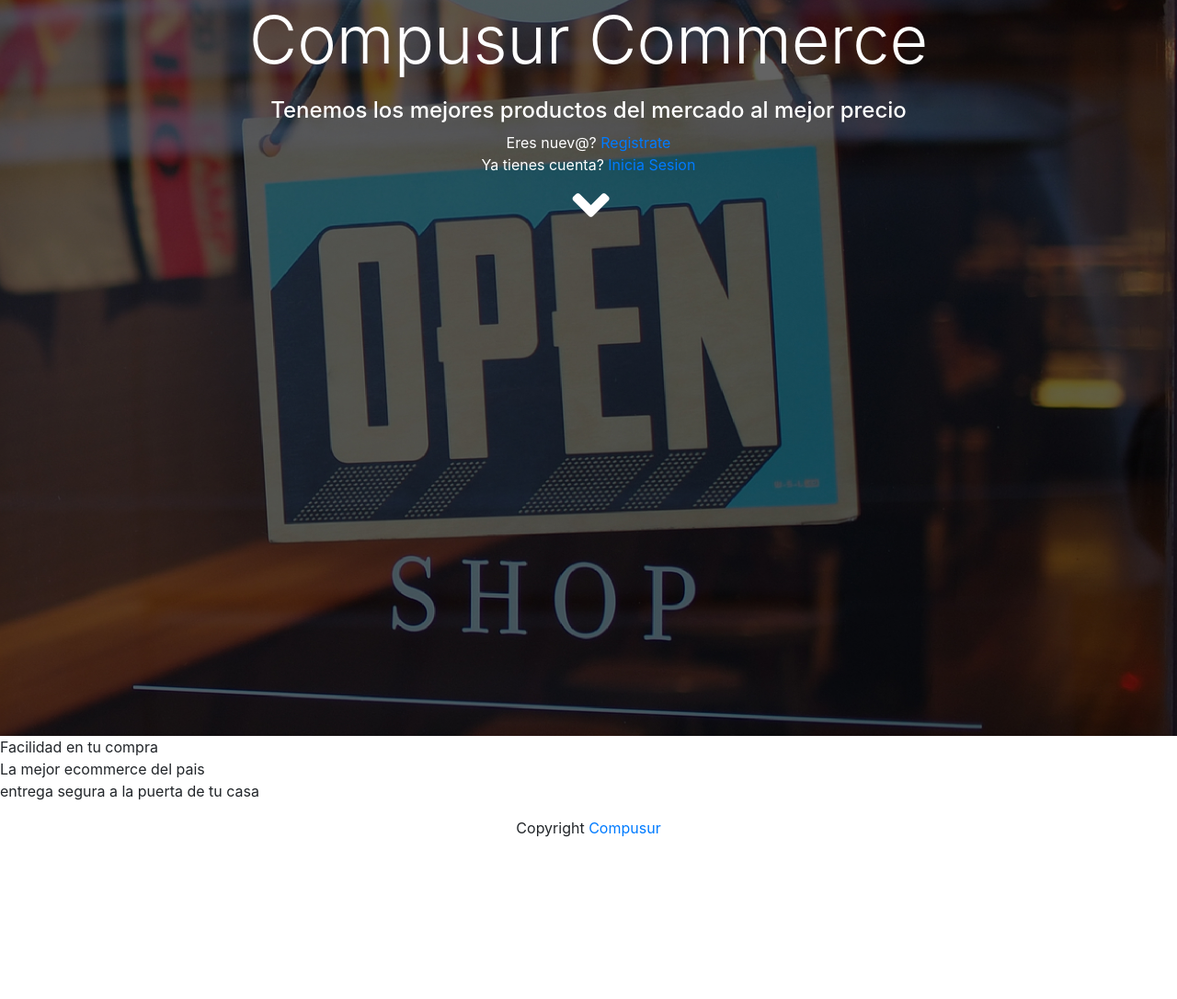
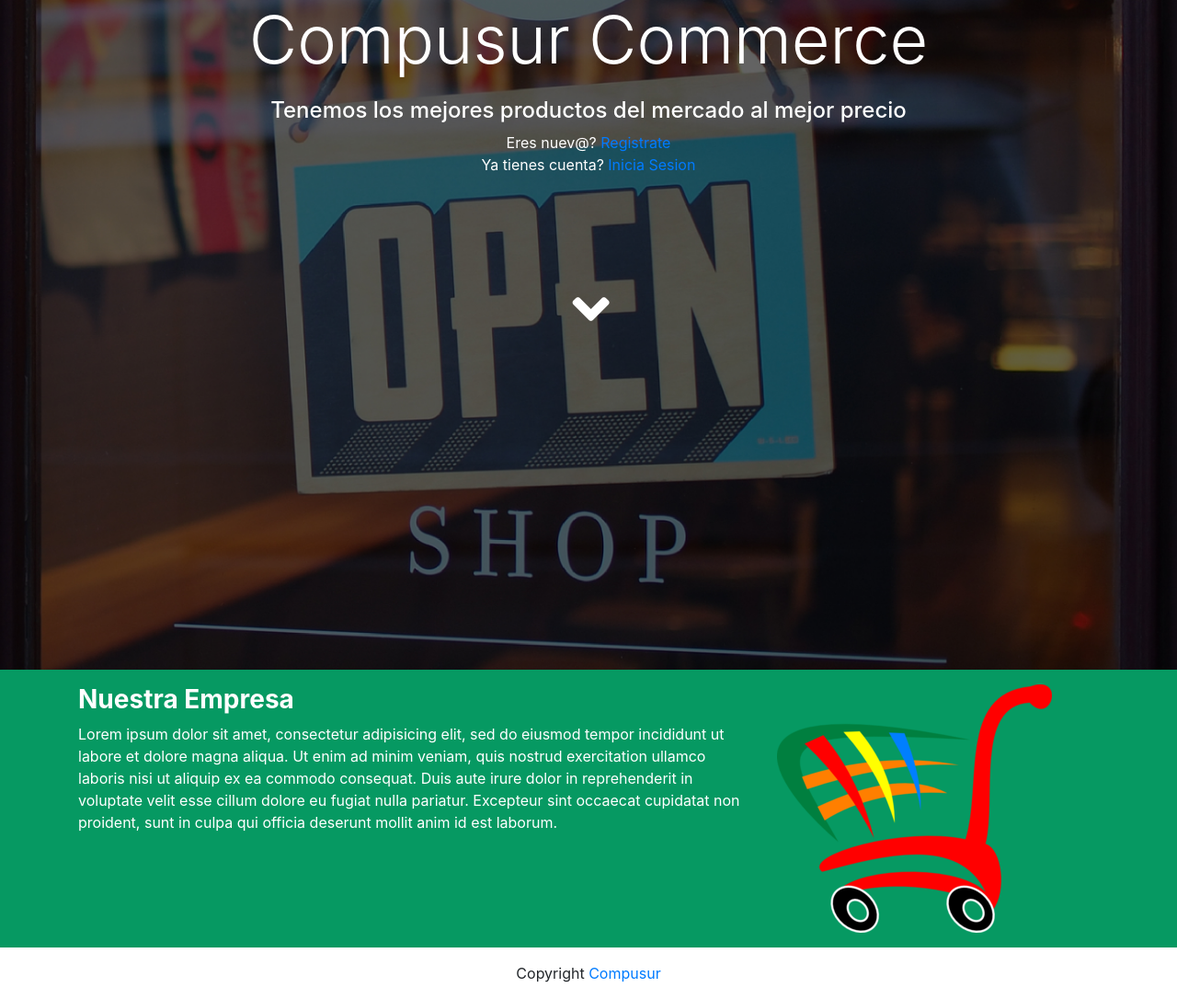
Before and after one commit to danyRivC/ecommerce, a Django app: page / in a window 1280 px wide. Shown: the part 56-1142 px from the top of the page at 92% size. Before the commit the page ends 966 px from the top, so only its background shows below. Run offline with Django 3.2, Linux system fonts and the light colour scheme; some libraries are stand-ins or nearby versions.

Commit message:
Correcion de relaciones

```diff
--- a/products/models.py
+++ b/products/models.py
@@ -34,7 +34,7 @@ class ProductCategory(models.Model):
         return self.name
 
 class ProductSale(models.Model):
-    user = models.OneToOneField(User, on_delete=models.CASCADE)
+    user = models.ForeignKey(User, on_delete=models.CASCADE)
     phone_number = models.CharField(max_length=20)
     direction = models.CharField(max_length=255)
     product = models.ForeignKey('products.Product', on_delete=models.CASCADE)
--- a/products/views.py
+++ b/products/views.py
@@ -41,8 +41,8 @@ class ProductBuyView(DetailView):
         charge = stripe.Charge.create(
             amount = product.price * 100,
             currency = 'usd',
-            description = 'cobro por {} del usuario {}'.format(product.title,request.user.first_name),
-            statement_descriptor = "cobro al usuario {}".format(request.user.username),
+            description = 'cobro de{} a {}'.format(product.title,request.user.first_name),
+            statement_descriptor = "cobro a {}".format(request.user.username),
             source = token
         )
         product_sale = product
@@ -52,7 +52,7 @@ class ProductBuyView(DetailView):
         user = request.user
         sale = ProductSale(user = user, phone_number = phone_number, direction= direction, product = product)
         sale.save()
-        return render(request,'products/succes.html', {'title':product.title, 'price':product.price})
+        return render(request=request, template_name='products/succes.html', context={'title':product.title, 'price':product.price})
 
 def searchProduct(request, query):
     query = request.GET['query']
--- a/static/css/main.css
+++ b/static/css/main.css
@@ -1,4 +1,11 @@
 {% load static %}
+.options-home{
+  flex: 1 1 auto;
+}
+.text-head{
+  display: flex;
+  flex-direction: column;
+}
 .message{
   color: red;
 }
@@ -14,7 +21,8 @@
   background: url("../img/Background.jpg") no-repeat center top;
   color: white;
   background-size: cover;
-  height: 100vh;
+  height: 91vh;
+
 }
 .btn-block + .btn-block {
     margin-top: .5rem !important;
@@ -28,17 +36,25 @@
   display: inline-block;
   font-size: 4rem;
   color: white;
-  animation: fleca-animada 2s ease-in-out infinite;
+  animation: flecha-animada 2s ease-in-out infinite;
+
 }
-@@keyframes flecha-animada {
+
+@keyframes flecha-animada{
   from{
     transform: translateY(0);
-
-  }
+    }
   50%{
     transform: translateY(6px);
-  }
+    }
   to{
     transform: translateY(0);
-  }
+    }
 }
+
+.info-content{
+  background: #069962;
+  padding-top: 1rem;
+  padding-bottom: 1rem;
+  color: white;
+}
--- a/templates/base.html
+++ b/templates/base.html
@@ -8,9 +8,10 @@
   {% block head_content %}{% endblock %}
   {% load static %}
   <link rel="stylesheet" href="{% static 'css/bootstrap.min.css' %}">
+  <script src="https://code.jquery.com/jquery-3.2.1.slim.min.js" integrity="sha384-KJ3o2DKtIkvYIK3UENzmM7KCkRr/rE9/Qpg6aAZGJwFDMVNA/GpGFF93hXpG5KkN" crossorigin="anonymous"></script>
+  <script src="https://cdnjs.cloudflare.com/ajax/libs/popper.js/1.12.9/umd/popper.min.js" integrity="sha384-ApNbgh9B+Y1QKtv3Rn7W3mgPxhU9K/ScQsAP7hUibX39j7fakFPskvXusvfa0b4Q" crossorigin="anonymous"></script>
+  <script src="https://maxcdn.bootstrapcdn.com/bootstrap/4.0.0/js/bootstrap.min.js" integrity="sha384-JZR6Spejh4U02d8jOt6vLEHfe/JQGiRRSQQxSfFWpi1MquVdAyjUar5+76PVCmYl" crossorigin="anonymous"></script>
   <link rel="stylesheet" href="https://use.fontawesome.com/releases/v5.2.0/css/all.css" integrity="sha384-hWVjflwFxL6sNzntih27bfxkr27PmbbK/iSvJ+a4+0owXq79v+lsFkW54bOGbiDQ" crossorigin="anonymous">
-  <script src="https://code.jquery.com/jquery-3.3.1.slim.min.js" integrity="sha384-q8i/X+965DzO0rT7abK41JStQIAqVgRVzpbzo5smXKp4YfRvH+8abtTE1Pi6jizo" crossorigin="anonymous"></script>
-  <script src="https://cdnjs.cloudflare.com/ajax/libs/popper.js/1.14.3/umd/popper.min.js" integrity="sha384-ZMP7rVo3mIykV+2+9J3UJ46jBk0WLaUAdn689aCwoqbBJiSnjAK/l8WvCWPIPm49" crossorigin="anonymous"></script>
   <script src="https://stackpath.bootstrapcdn.com/bootstrap/4.1.3/js/bootstrap.min.js" integrity="sha384-ChfqqxuZUCnJSK3+MXmPNIyE6ZbWh2IMqE241rYiqJxyMiZ6OW/JmZQ5stwEULTy" crossorigin="anonymous"></script>
   <link rel="stylesheet" href="{% static 'css/animate.css'%}">
   <script type="text/javascript" src="{% static 'js/wow.min.js'%}"></script>
--- a/templates/home.html
+++ b/templates/home.html
@@ -5,11 +5,13 @@
 {% load static%}
 {% block content %}
 
-<div class=" container text-xs-center" style="height: 50%; text-align: center;">
+
+<div class=" container text-head " style="height: 50%; text-align: center;">
+  <div class="options-home">
   <h1 class="display-3">Compusur Commerce</h1>
   <div class="container" style="margin-top:20px;">
   <h4>Tenemos los mejores productos del mercado al mejor precio </h2>
-    <div class="options-home">
+    <div class="">
     {% if request.user.is_authenticated %}
     <div class="container">
      <a href="{% url 'home_product'%}" class="btn btn-primary">Productos</a>
@@ -22,25 +24,30 @@
     </div>
     {% endif %}
     </div>
-    <section>
-      <a href="#" class="fas fa-angle-down down"></a>
-    </section>
+  </div>
+
+  </div>
+  <div class="container">
+    <a href="#information"> <i class="fas fa-angle-down down "id="flecha"></i> </a>
   </div>
 </div>
 {% endblock %}
 {% block information %}
-<section>
-<div class="">
-  <div class="">
-    Facilidad en tu compra
+<section class="info-content " id="information">
+
+<div class="container">
+
+  <div class="row">
+    <div class="col-xs-12 col-md-8">
+      <h2 class="h3 text-center text-md-left font-weight-bold ">Nuestra Empresa</h2>
+      <p>Lorem ipsum dolor sit amet, consectetur adipisicing elit, sed do eiusmod tempor incididunt ut labore et dolore magna aliqua. Ut enim ad minim veniam, quis nostrud exercitation ullamco laboris nisi ut aliquip ex ea commodo consequat. Duis aute irure dolor in reprehenderit in voluptate velit esse cillum dolore eu fugiat nulla pariatur. Excepteur sint occaecat cupidatat non proident, sunt in culpa qui officia deserunt mollit anim id est laborum.</p>
+    </div>
+    <div class="col-xs-12 col-md-4 text-xs-center">
+      <img src="{% static 'img/shopping-cart.png' %}" alt="">
+    </div>
   </div>
-  <div class="">
-    La mejor ecommerce del pais
-  </div>
-  <div class="">
-    entrega segura a la puerta de tu casa
 
-  </div>
+
 </div>
 </section>
 
--- a/templates/products/base.html
+++ b/templates/products/base.html
@@ -26,6 +26,10 @@
       {% block content %}
       {% endblock %}
     </div>
-    <footer>Compusur</footer>
+    <footer class="text-center footer">
+      <div class="inner">
+        Copyright <a href="#">Compusur</a>
+      </div>
+    </footer>
   </body>
 </html>
--- a/templates/products/buy.html
+++ b/templates/products/buy.html
@@ -56,6 +56,8 @@
           </div>
           <div class="modal-body">
             Muchas Gracias por adquirir el producto FICTICIO
+            Adquiriste: {{object.title}}
+            Con un precio de: {{object.price}}
           </div>
           <div class="modal-footer">
             <button type="button" class="btn btn-secondary" data-dismiss="modal">Continuar Comprando</button>
--- a/templates/products/detail_view.html
+++ b/templates/products/detail_view.html
@@ -81,7 +81,7 @@
                   <ul class="list-unstyled mb-0">
                     {% for category in product.categories.all %}
                     <li>
-                      <a href="">{{category.name}}</a>
+                      <a href="{% url 'categories' category=category.name%}">{{category.name}}</a>
                     </li>
                     {% endfor %}
                   </ul>
```
Also changed, not shown: contacts/forms.py (+5 -7 lines), contacts/views.py (+8 -16 lines), templates/contacts/contacts.html (+35 -2 lines), templates/products/category.html (+16 -5 lines), templates/products/home.html (+21 -0 lines), compusurcommerce/settings.py (line endings or trailing spaces), db.sqlite3, products/migrations/0004_auto_20180920_2250.py (added), static/img/shopping-cart.png (added).
